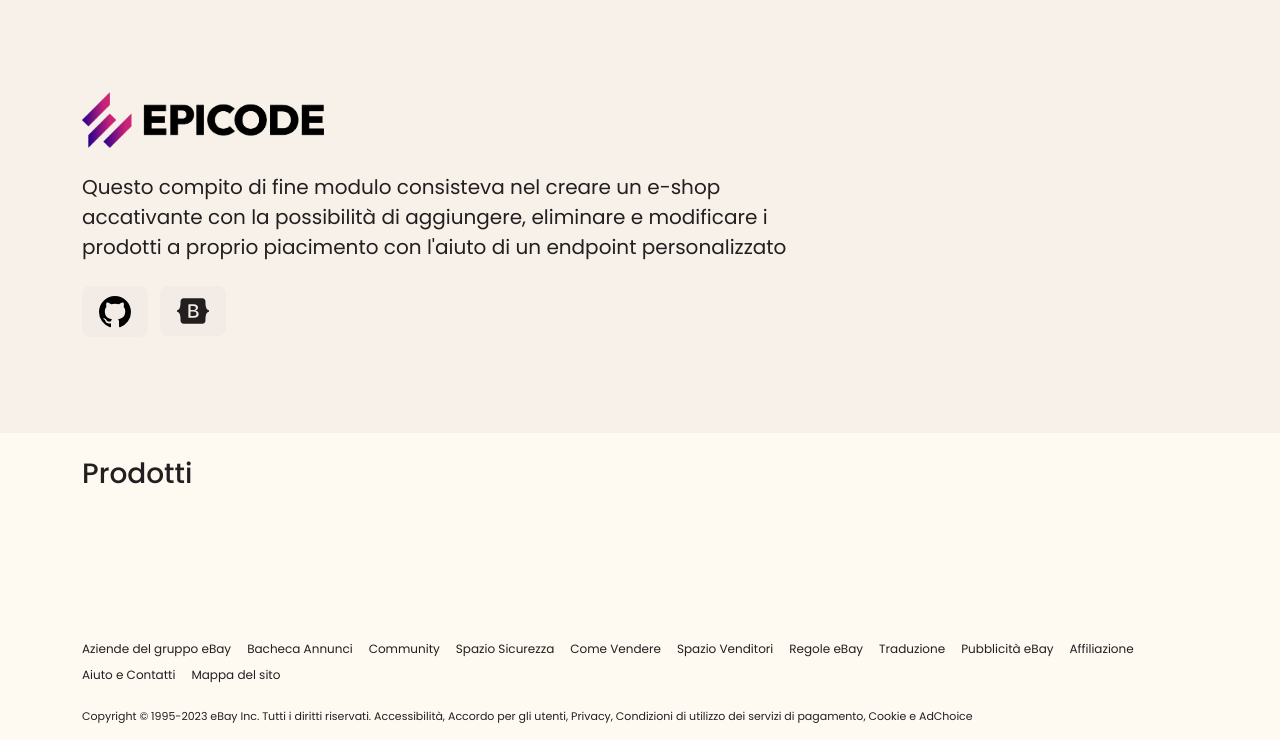
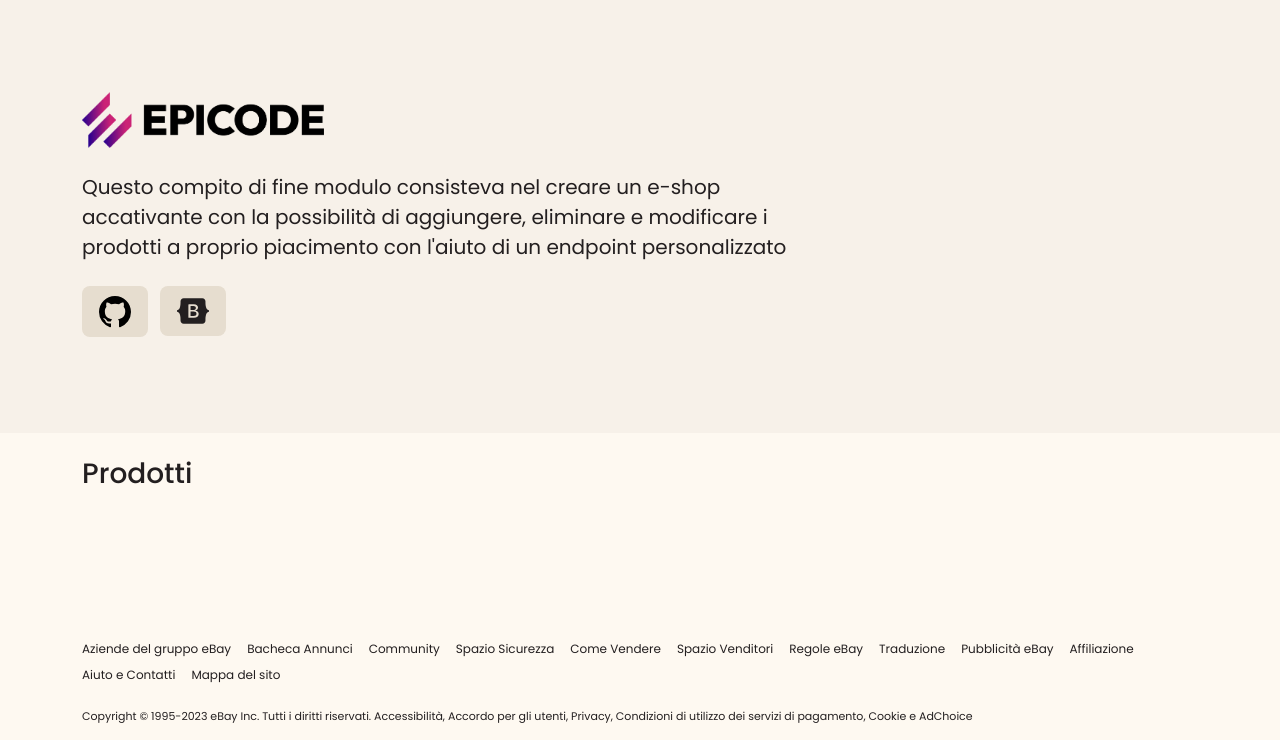
Before and after one commit to SoloAlessio/EPICODE_M4_D7, a plain HTML site: page index.html in a window 1280 px wide. Shown: the part 60-800 px from the top of the page. Drawn offline with nearby package versions, Linux system fonts and the light colour scheme; no server answers.

Commit message:
Modifiche Estetiche

```diff
--- a/index.html
+++ b/index.html
@@ -51,7 +51,7 @@
             <p class="col-md-8 fs-5 mb-4">Questo compito di fine modulo consisteva nel creare un e-shop accativante con la
                 possibilità di aggiungere, eliminare e modificare i prodotti a proprio piacimento con l'aiuto di un
                 endpoint personalizzato</p>
-            <button class="btn btn-lg me-2" style="background-color: var(--color-grey3);" type="button">
+            <button class="btn btn-lg me-2" style="background-color: var(--color-grey4);" type="button">
                 <a href="https://github.com/SoloAlessio/EPICODE_M4_D7">
                     <svg height="32" aria-hidden="true" viewBox="0 0 16 16" version="1.1" width="32"
                         data-view-component="true" class="octicon octicon-mark-github v-align-middle color-fg-default">
@@ -61,7 +61,7 @@
                     </svg>
                 </a>
             </button>
-            <button class="btn btn-lg" style="background-color: var(--color-grey3);" type="button">
+            <button class="btn btn-lg" style="background-color: var(--color-grey4);" type="button">
                 <a href="https://getbootstrap.com">
                     <svg xmlns="http://www.w3.org/2000/svg" width="32" height="32" class="d-block"
                         viewBox="0 0 118 94" role="img">
```
Also changed, not shown: Prodotto.html (+1 -1 lines).
